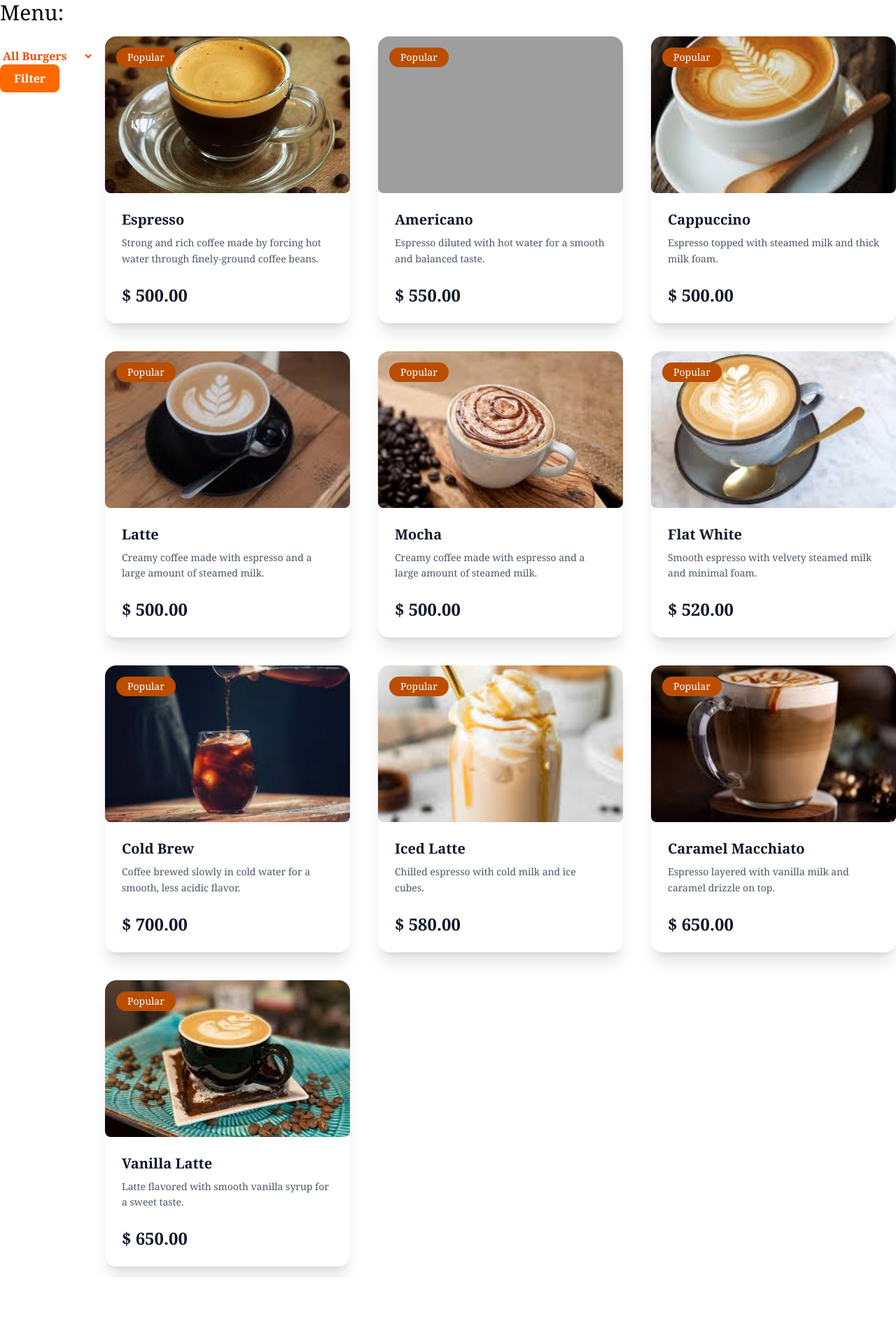
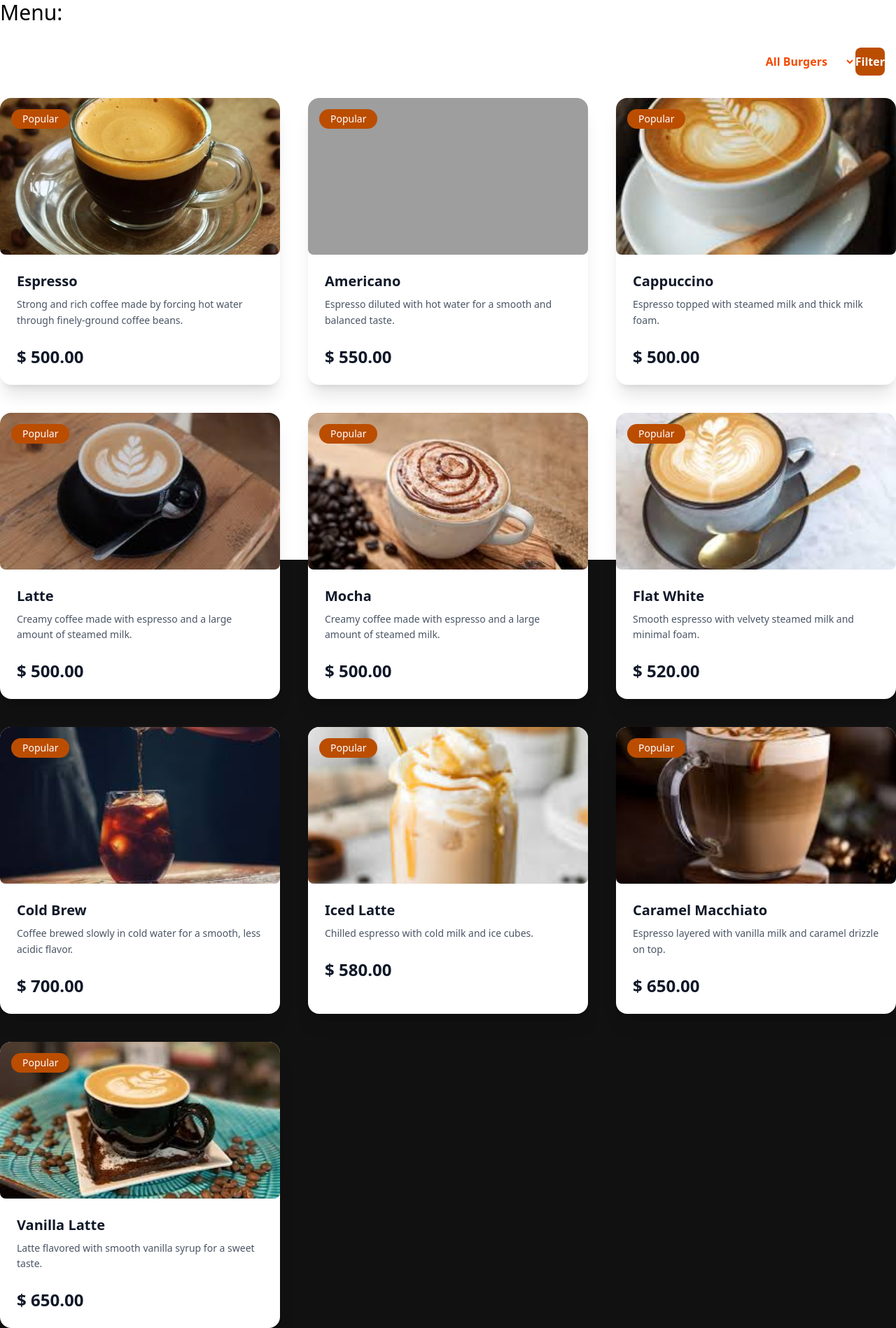
Before and after one commit to Khuzama-arshad/restaurant-management-system, a Django app: page /menu/ in a window 1280 px wide. Shown: the whole page at 70% size. Before the commit the page ends 1825 px from the top, so only its background shows below. Run offline with Django 5.2, Linux system fonts and the light colour scheme; data comes from the database, SQL or seed files in the repository; style sheets or scripts are compiled from the project's sources; some libraries are stand-ins or nearby versions; some web fonts are replaced; grey boxes are pictures that could not be loaded.

Commit message:
Refactor menu and base templates to improve structure and styling

```diff
--- a/management_system/Templates/base.html
+++ b/management_system/Templates/base.html
@@ -26,6 +26,9 @@
 {% block about %}
 
 {% endblock %}
+{% block Menu %}
+
+{% endblock %}
 
 {% block contactform %}
 
--- a/management_system/Templates/menu.html
+++ b/management_system/Templates/menu.html
@@ -1,26 +1,19 @@
-{% load static tailwind_tags %}
+{% extends "base.html" %}
 {% load static %}
-<!DOCTYPE html>
-<html lang="en">
-<head>
-    <title>Django Tailwind</title>
-    <meta charset="UTF-8">
-    <meta name="viewport" content="width=device-width, initial-scale=1.0">
-    <meta http-equiv="X-UA-Compatible" content="ie=edge">
-    {% tailwind_css %}
-</head>
 
-<body class="bg-gray-150 text-black font-serif leading-normal tracking-normal">
 
-<div class="container mx-auto">
+
+{% block Menu %}
+<div class="container mx-auto bg-white">
 <section class="grid-cols-3 items-center justify-center h-screen">
-        <h1 class="text-3xl">Menu:</h1>
+  <h1 class="text-3xl">Menu:</h1>
  <div class="search pt-4 pb-4 flex justify-end ">
-    <form class=" pt-4 pb-4 text-orange-600 font-bold pr-4" method="GET">
-    {{ form.burger_type }}
-    <button class='pl-5 pr-5 pt-2 pb-2 rounded-lg bg-orange-500 text-white' type="submit">Filter</button>
-</form>
-<div class="grid sm:grid-cols-2 lg:grid-cols-3 gap-10">
+    <form class=" pt-4 pb-4 text-orange-600 flex font-bold pr-4" method="GET">
+       {{ form.burger_type }}
+        <button class='pt-2 pb-2 rounded-lg bg-amber-700 text-white' type="submit">Filter</button>
+      </form>
+    </div>
+  <div class="grid sm:grid-cols-2 lg:grid-cols-3 gap-10">
 
       {% for menu in menus %}
       <div class="bg-white rounded-2xl shadow-xl overflow-hidden
@@ -69,5 +62,4 @@
 </body>
     </section>
 </div>
-</body>
-</html>
+{% endblock %}
```
